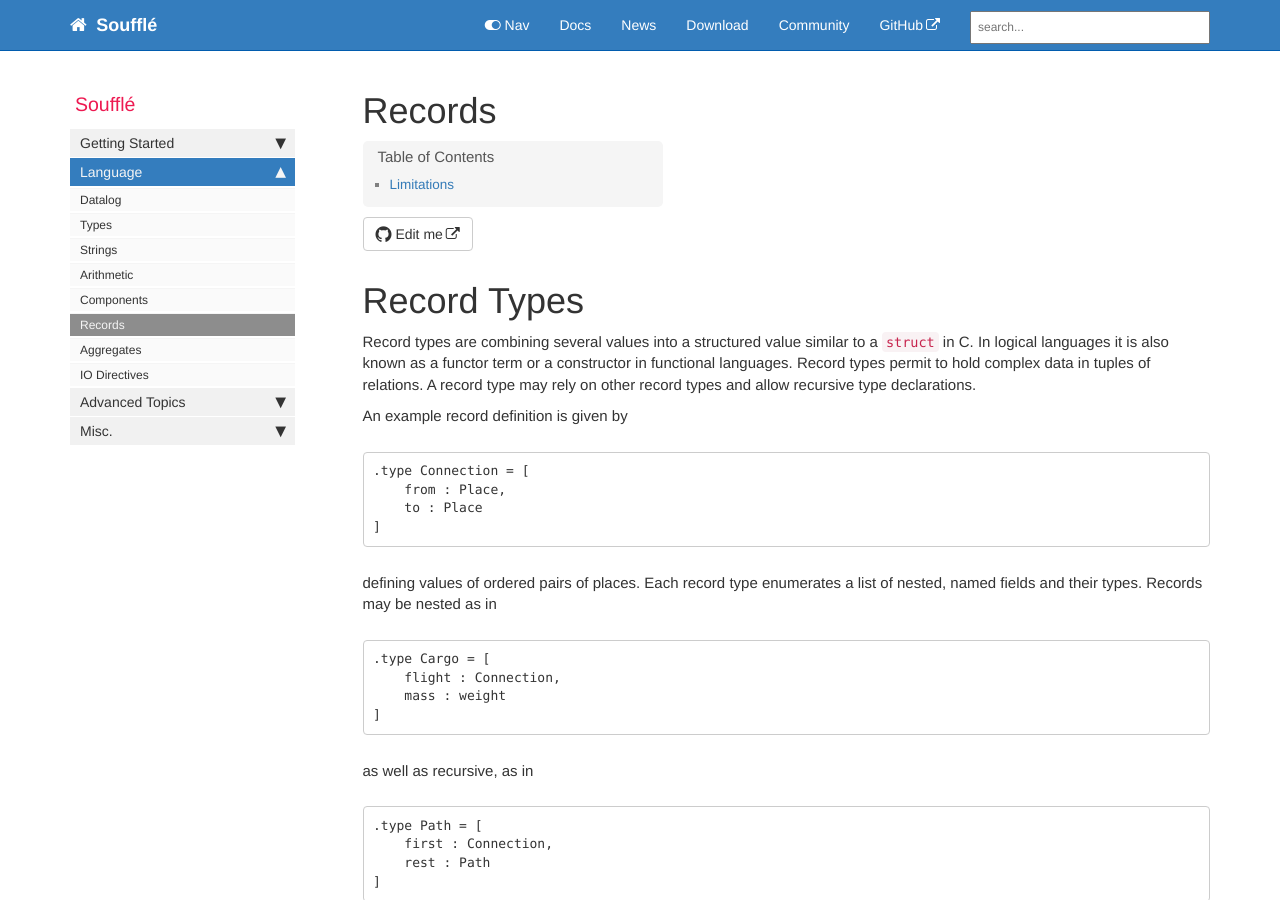
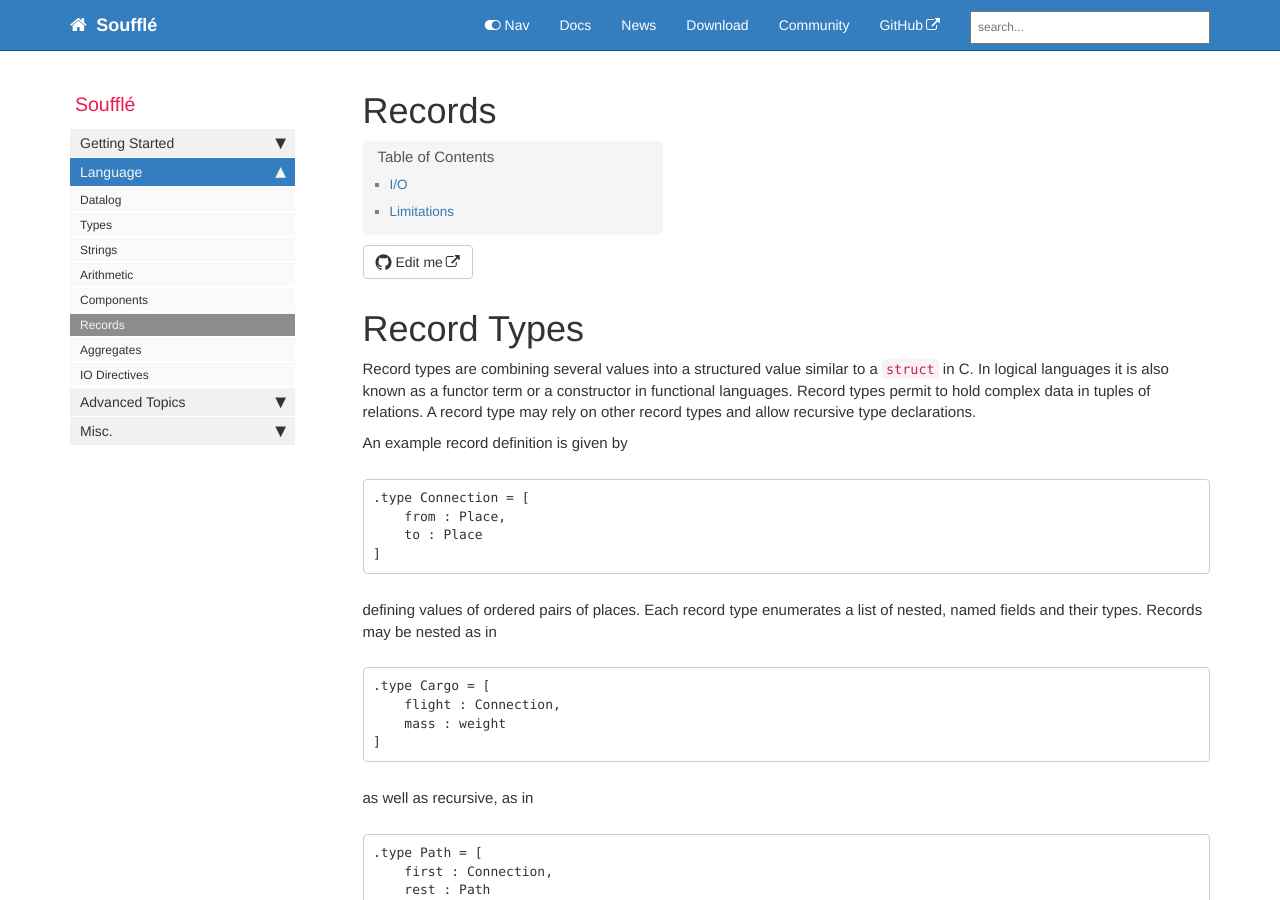
Before and after one commit to souffle-lang/souffle-lang.github.io, a Jekyll site: the page built from pages/docs/records.md, in a window 1280 px wide and 900 px high. Built offline with Jekyll 4.4.1, drawn with Linux system fonts in a browser that asks for light colours; comment, search, counter and statistics services are not loaded.

````diff
--- a/pages/docs/records.md
+++ b/pages/docs/records.md
@@ -42,7 +42,7 @@ A([1,nil]).
 A([2,[3,nil]]).
 ```
 
-# I/O
+## I/O
 
 Record types are supported by the I/O system.
 
````
